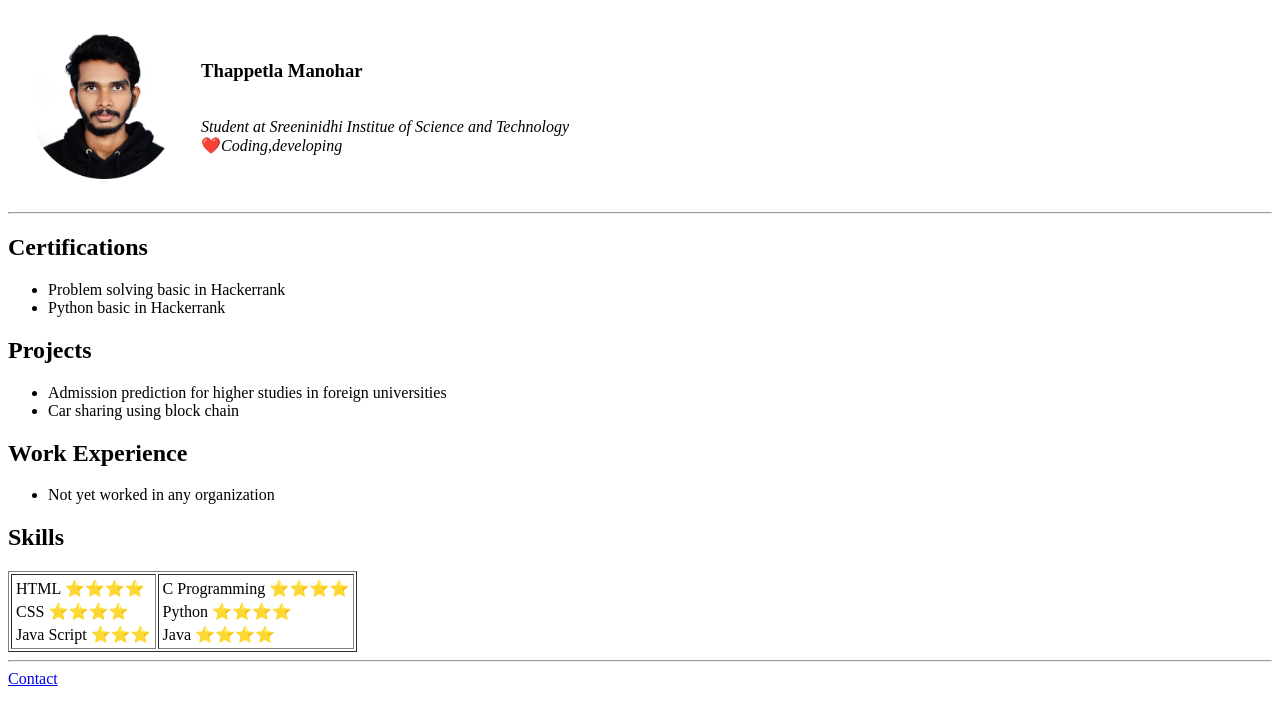
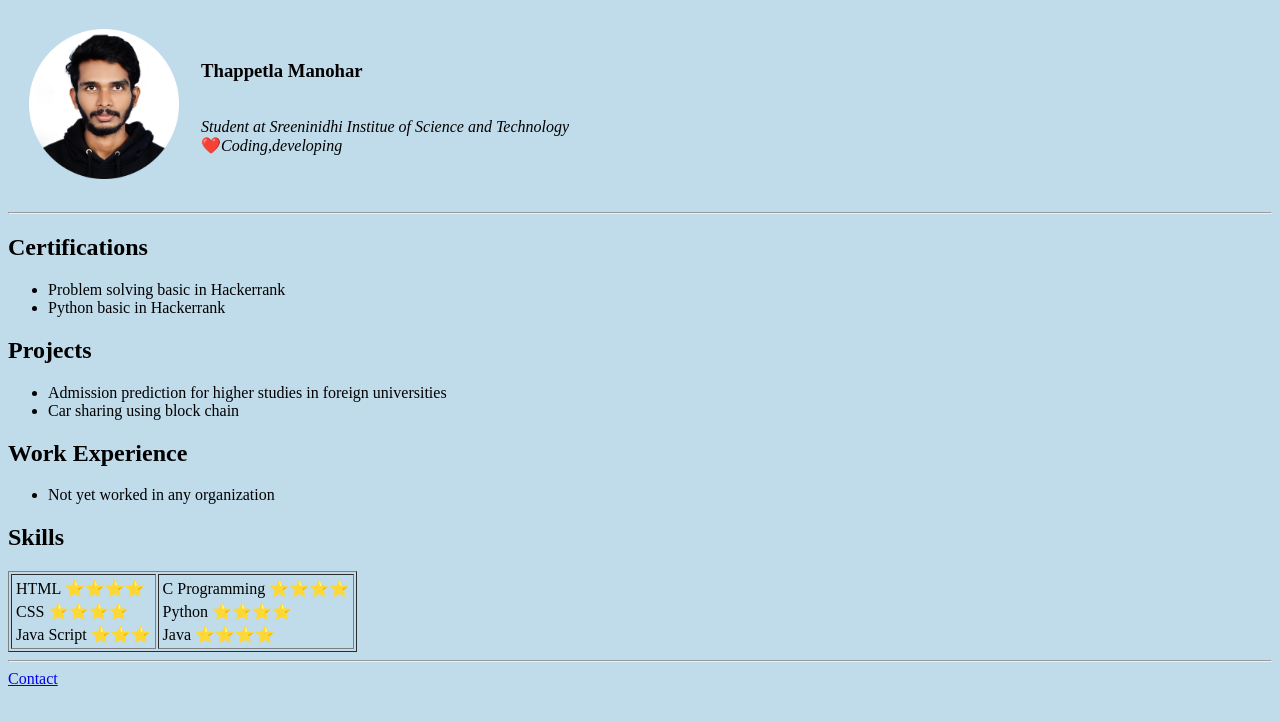
Before and after one commit to Manohar4333/cv, a plain HTML site: page index.html in a window 1280 px wide. Drawn offline with Linux system fonts and the light colour scheme.

Commit message:
Update index.html

```diff
--- a/index.html
+++ b/index.html
@@ -6,6 +6,11 @@
     <meta http-equiv="X-UA-Compatible" content="IE=edge">
     <meta name="viewport" content="width=device-width, initial-scale=1.0">
     <title>Document</title>
+    <style>
+        body{
+            background-color:#C0DBEA;
+        }
+    </style>
 </head>
 <body background="#C0DBEA">
     <table cellspacing = '20'>
```
